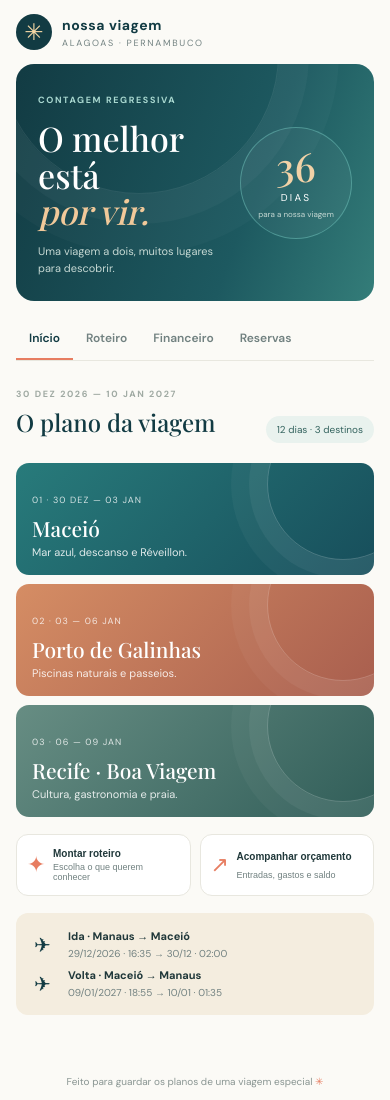
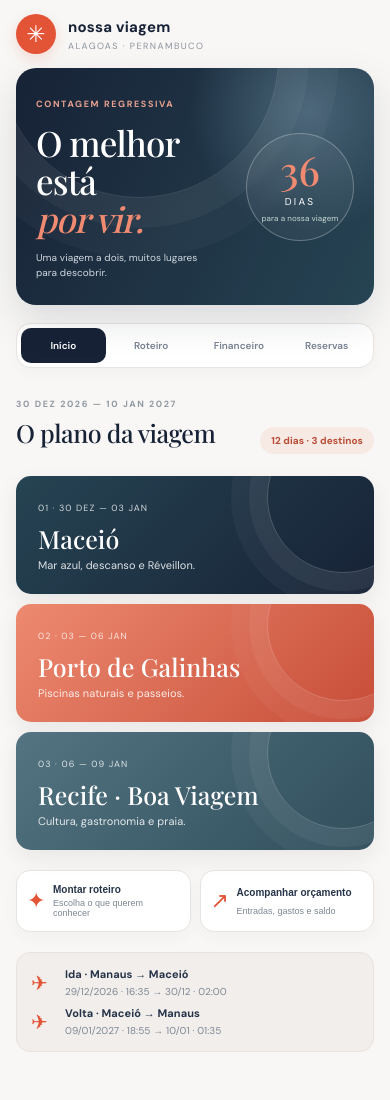
Before and after one commit to Beatriz-Gabriela/lua-de-mel, a plain HTML site: page index.html in a window 390 px wide. Shown: the top 1100 px of the page. Drawn offline with nearby package versions, Linux system fonts and the light colour scheme; a web font is replaced by a local one.

Commit message:
Refresh LUA visual identity with wedding palette

```diff
--- a/styles.css
+++ b/styles.css
@@ -10,3 +10,119 @@
 
 .edit-plan-button{border:1px solid var(--line);border-radius:7px;background:#fff;color:var(--muted);padding:8px 10px;font:600 10px 'DM Sans';cursor:pointer;white-space:nowrap}
 .edit-plan-form{width:100%;display:grid;gap:9px}.edit-plan-form label{display:grid;gap:5px;color:var(--muted);font-size:10px}.edit-plan-form input{width:100%;min-width:0;padding:9px 10px;border:1px solid var(--line);border-radius:7px;background:#fff;color:var(--ink);font:12px 'DM Sans'}.edit-plan-fields{display:grid;grid-template-columns:1fr 1fr;gap:9px}.planned-item:has(.edit-plan-form){display:block}
+
+
+/* LUA · identidade visual terracota + azul */
+:root{
+  --navy:#172236;
+  --deep:#101a2b;
+  --aqua:#8fa9b0;
+  --sand:#f3e9e3;
+  --cream:#f8f7f5;
+  --coral:#e35336;
+  --ink:#263449;
+  --muted:#7d8794;
+  --line:#e7e4e1;
+  --white:#fff;
+}
+body{background:var(--cream);color:var(--ink);letter-spacing:.005em}
+.app-shell{max-width:1120px;padding:0 32px}
+.topbar{height:82px}
+.brand{color:var(--navy);gap:12px}
+.brand-mark{background:var(--coral);color:white;width:40px;height:40px;box-shadow:0 5px 14px #e353362c}
+.brand b{font-size:15px;letter-spacing:.015em}
+.brand small{color:#8a929c;letter-spacing:.16em}
+.icon-button{color:var(--navy);box-shadow:0 3px 12px #1722360c}
+.hero{
+  min-height:280px;padding:42px 48px;border-radius:24px;
+  background:radial-gradient(circle at 82% 18%,#496477 0,transparent 34%),linear-gradient(115deg,#172236 0%,#264453 100%);
+  box-shadow:0 16px 38px #17223620
+}
+.hero .eyebrow{color:#e8a18f}
+.hero h1{font-size:48px;letter-spacing:-.025em}
+.hero h1 em{color:#f08b72}
+.hero p{color:#d0d8df;font-size:13px}
+.countdown{border-color:#ffffff45;background:#ffffff0d;backdrop-filter:blur(4px)}
+.countdown strong{color:#f08b72}
+.hero-sun{border-color:#ffffff20;box-shadow:0 0 0 30px #ffffff0a,0 0 0 60px #ffffff07}
+.tabs{
+  display:flex;gap:7px;width:max-content;max-width:100%;padding:6px;margin:25px 0 34px;
+  border:1px solid var(--line);border-radius:15px;background:#fff;overflow-x:auto;
+  box-shadow:0 4px 16px #17223608
+}
+.tab{border:0;border-radius:10px;padding:11px 19px;color:#788392;transition:background .2s,color .2s}
+.tab.active{background:var(--navy);color:#fff;border:0}
+.panel{min-height:420px}
+.section-heading{margin-bottom:22px}
+.section-heading h2{font-size:30px;letter-spacing:-.02em;color:var(--navy)}
+.eyebrow{color:#9299a2}
+.pill{background:#f7e9e4;color:#b94c36;font-weight:700}
+.destination-grid{gap:16px}
+.destination{min-height:170px;border-radius:18px;padding:22px;box-shadow:0 8px 22px #17223612}
+.destination h3{font-size:25px}
+.d1{background:linear-gradient(135deg,#264453,#172236)}
+.d2{background:linear-gradient(135deg,#ed8a70,#c74d38)}
+.d3{background:linear-gradient(135deg,#547482,#304e5c)}
+.quick-grid{gap:16px;margin:20px 0}
+.quick-card{
+  border:1px solid var(--line);border-radius:16px;padding:20px;
+  box-shadow:0 5px 18px #17223608;transition:transform .18s,box-shadow .18s
+}
+.quick-card:hover{transform:translateY(-2px);box-shadow:0 9px 22px #17223612}
+.quick-card>span{color:var(--coral)}
+.flight-strip{background:#f1eeeb;border:1px solid #e9e2dd;border-radius:16px;padding:18px 20px}
+.flight-icon{color:var(--coral)}
+.filter{padding:9px 15px;border-radius:11px;background:#fff}
+.filter.active{background:var(--navy);border-color:var(--navy)}
+.suggestion,.saved-item,.transaction,.reservation-card,.planned-item{
+  border:1px solid var(--line);border-radius:15px;padding:15px 17px;
+  box-shadow:0 3px 12px #17223606
+}
+.place-dot{background:#f8e9e4;color:var(--coral);border-radius:12px}
+.add-button{background:#f8e9e4;color:var(--coral)}
+.map-link{color:#34596b;font-weight:600}
+.money-hero{
+  padding:27px 28px;border-radius:19px;
+  background:radial-gradient(circle at 90% 0%,#496477 0,transparent 38%),linear-gradient(115deg,#172236,#264453);
+  box-shadow:0 10px 26px #17223618
+}
+.money-hero>span{color:#e8a18f}
+.money-hero strong{font-size:38px}
+.progress i{background:var(--coral)}
+.metric-grid{gap:12px;margin:15px 0}
+.metric-grid article{border-radius:15px;padding:16px;box-shadow:0 3px 12px #17223606}
+.metric-grid b{color:var(--navy)}
+.reserve-note{background:#f8eee9;border-color:#f0d9d0;color:#8f4b3b;border-radius:14px}
+.reserve-note small{color:#986c60}
+.entry-form{border-radius:16px;padding:20px;box-shadow:0 4px 16px #17223608}
+.entry-form h3{font-size:20px}
+input,select{border-radius:10px;background:#fcfbfa}
+input:focus,select:focus{outline:2px solid #e3533633;border-color:var(--coral)}
+.primary-button{background:var(--coral);border-radius:10px;padding:13px 16px;transition:filter .2s}
+.primary-button:hover{filter:brightness(.94)}
+.reservation-icon{background:#f8e9e4;color:var(--coral);border-radius:12px}
+.status.done{background:#e8f0ed;color:#356451}
+.status.pending{background:#f8eee9;color:#a85b47}
+footer{padding:36px 0 28px}
+footer span{color:var(--coral)}
+.edit-plan-button{border-radius:9px}
+@media(max-width:650px){
+  .app-shell{padding:0 16px}
+  .topbar{height:68px}
+  .hero{min-height:218px;padding:25px 20px;border-radius:20px}
+  .hero h1{font-size:35px}
+  .hero p{font-size:10px;max-width:175px}
+  .countdown{width:108px;height:108px}
+  .tabs{width:100%;display:grid;grid-template-columns:repeat(4,minmax(0,1fr));gap:3px;padding:4px;margin:18px 0 25px}
+  .tab{padding:11px 4px;font-size:10px}
+  .section-heading h2{font-size:25px}
+  .destination-grid{grid-template-columns:1fr;gap:10px}
+  .destination{min-height:118px;border-radius:15px}
+  .quick-grid{gap:9px}
+  .quick-card{border-radius:14px;padding:13px 10px}
+  .flight-strip{border-radius:14px;padding:14px}
+  .money-hero{padding:21px;border-radius:16px}
+  .money-hero strong{font-size:31px}
+  .metric-grid article{border-radius:13px}
+  .suggestion,.saved-item,.transaction,.reservation-card{border-radius:13px}
+}
```
